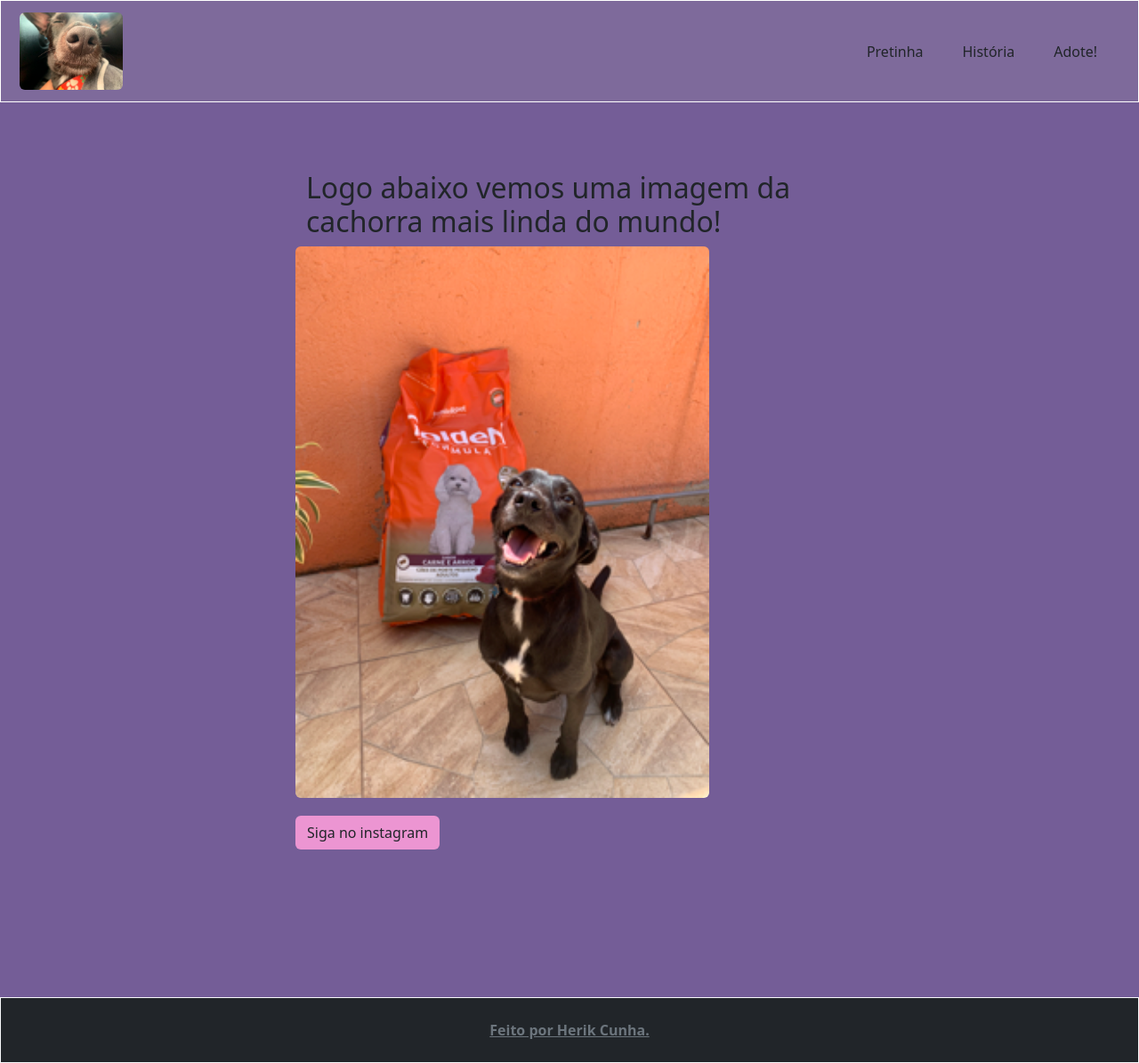
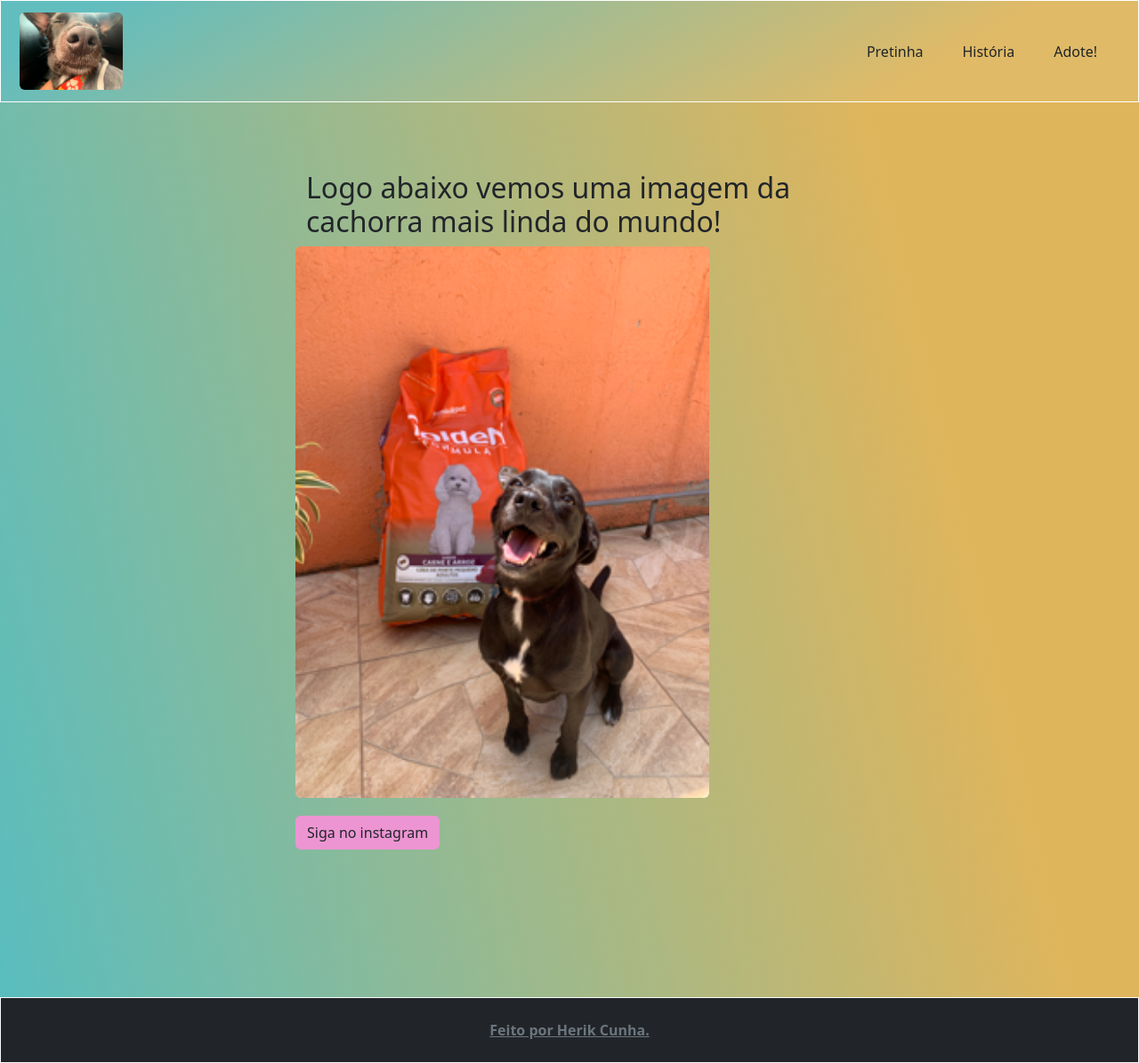
Before and after one commit to rherik/adoteumviralata, a Flask app: page / in a window 1280 px wide; the page is wider, and only the part inside the window is pictured. Shown: that part at 89% size. Run offline with Flask 2, Linux system fonts and the light colour scheme.

Commit message:
Changes colors

```diff
--- a/static/style.css
+++ b/static/style.css
@@ -1,5 +1,7 @@
 #nav-container {
-    background-color: #7e6a9b;
+    background: rgb(98,189,190);
+    background: linear-gradient(149deg, rgba(98,189,190,1) 8%, rgba(224,186,103,1) 80%);
+
 }
 
 #img-header {
@@ -15,13 +17,15 @@
     margin: 2%;
 }
 
-main {
+main, section {
     /*display: flex;
     align-items: flex-start;
     justify-content: center;*/
     padding-top: 6%;
-    background-color: #745d97;
     padding-bottom: 13%;
+    background: rgb(89,189,190);
+    background: linear-gradient(77deg, rgba(89,189,190,1) 0%, rgba(223,181,92,1) 80%);
+
 }
 
 #link-insta {
@@ -31,12 +35,3 @@ main {
 #cor_button {
     background-color: #ec95d2;
 }
-
-section {
-    /*display: flex;
-    align-items: flex-start;
-    justify-content: center;*/
-    padding-top: 6%;
-    padding-bottom: 7%;
-    background-color: #745d97;
-}
--- a/templates/historia.html
+++ b/templates/historia.html
@@ -3,7 +3,7 @@
     <section>
         <div class="offset-3 container">
             <div class="row">
-                <h2 class="col-12">História:</h2>
+                <h2 class="col-12">Time-line:</h2>
             </div>
             <div class="row">
                 <div class="col-12">
```
